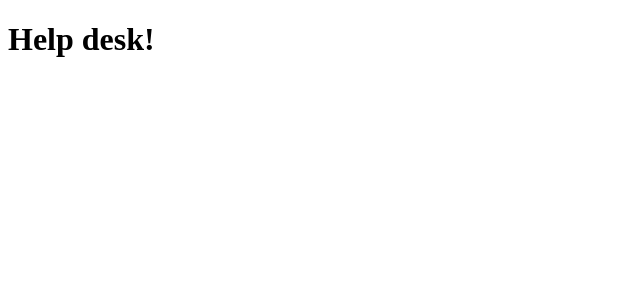
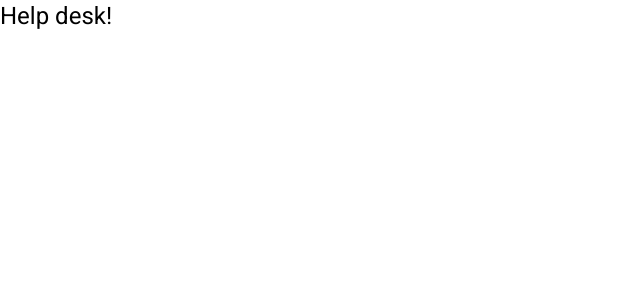
Before and after one commit to DevFullStack-Franklyn-R-Silva/help-desk-frontend, an Angular app: page / in a window 1280 px wide. Shown: the top 300 px of the page, without its empty margins (0-640 px from the left). Built offline with nearby package versions, Linux system fonts and the light colour scheme.

Commit message:
feat - Estrutura do projeto

```diff
--- a/angular.json
+++ b/angular.json
@@ -1,5 +1,8 @@
 {
   "$schema": "./node_modules/@angular/cli/lib/config/schema.json",
+  "cli": {
+    "analytics": "76dfa415-3b46-47e0-b80e-cdf14cfde1fb"
+  },
   "version": 1,
   "newProjectRoot": "projects",
   "projects": {
@@ -46,7 +49,7 @@
             "polyfills": "src/polyfills.ts",
             "tsConfig": "tsconfig.app.json",
             "assets": ["src/favicon.ico", "src/assets"],
-            "styles": ["src/styles.css"],
+            "styles": ["./node_modules/@angular/material/prebuilt-themes/indigo-pink.css", "src/styles.css"],
             "scripts": []
           },
           "configurations": {
--- a/package.json
+++ b/package.json
@@ -10,10 +10,12 @@
   "private": true,
   "dependencies": {
     "@angular/animations": "~12.0.3",
+    "@angular/cdk": "^12.0.3",
     "@angular/common": "~12.0.3",
     "@angular/compiler": "~12.0.3",
     "@angular/core": "~12.0.3",
     "@angular/forms": "~12.0.3",
+    "@angular/material": "^12.0.3",
     "@angular/platform-browser": "~12.0.3",
     "@angular/platform-browser-dynamic": "~12.0.3",
     "@angular/router": "~12.0.3",
--- a/src/index.html
+++ b/src/index.html
@@ -6,8 +6,11 @@
   <base href="/">
   <meta name="viewport" content="width=device-width, initial-scale=1">
   <link rel="icon" type="image/x-icon" href="favicon.ico">
+  <link rel="preconnect" href="https://fonts.gstatic.com">
+  <link href="https://fonts.googleapis.com/css2?family=Roboto:wght@300;400;500&display=swap" rel="stylesheet">
+  <link href="https://fonts.googleapis.com/icon?family=Material+Icons" rel="stylesheet">
 </head>
-<body>
+<body class="mat-typography">
   <app-root></app-root>
 </body>
 </html>
--- a/src/styles.css
+++ b/src/styles.css
@@ -1 +1,4 @@
 /* You can add global styles to this file, and also import other style files */
+
+html, body { height: 100%; }
+body { margin: 0; font-family: Roboto, "Helvetica Neue", sans-serif; }
```
Also changed, not shown: src/app/app.module.ts (+9 -13 lines), 1 other file (tests, documents, lock files or other folders).
